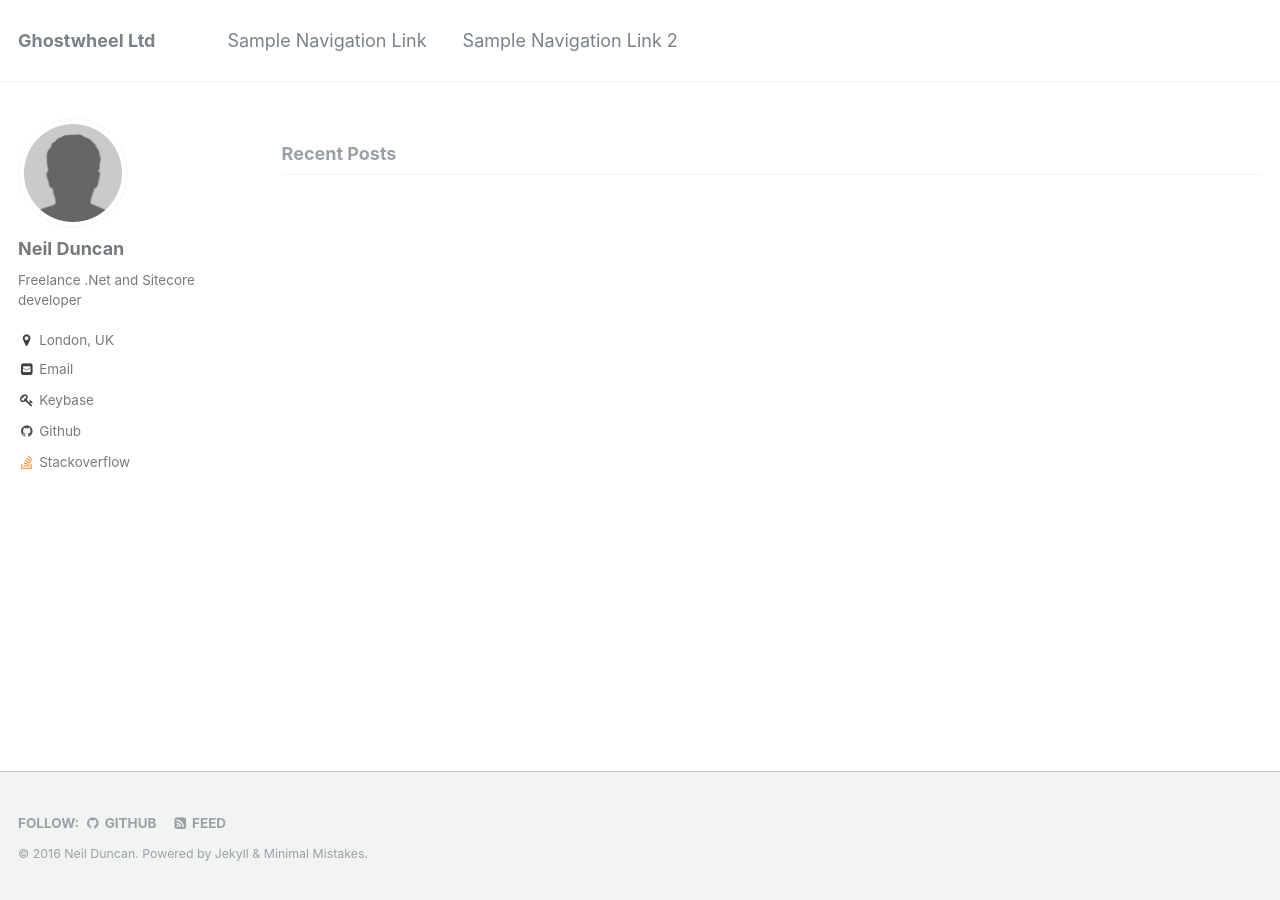
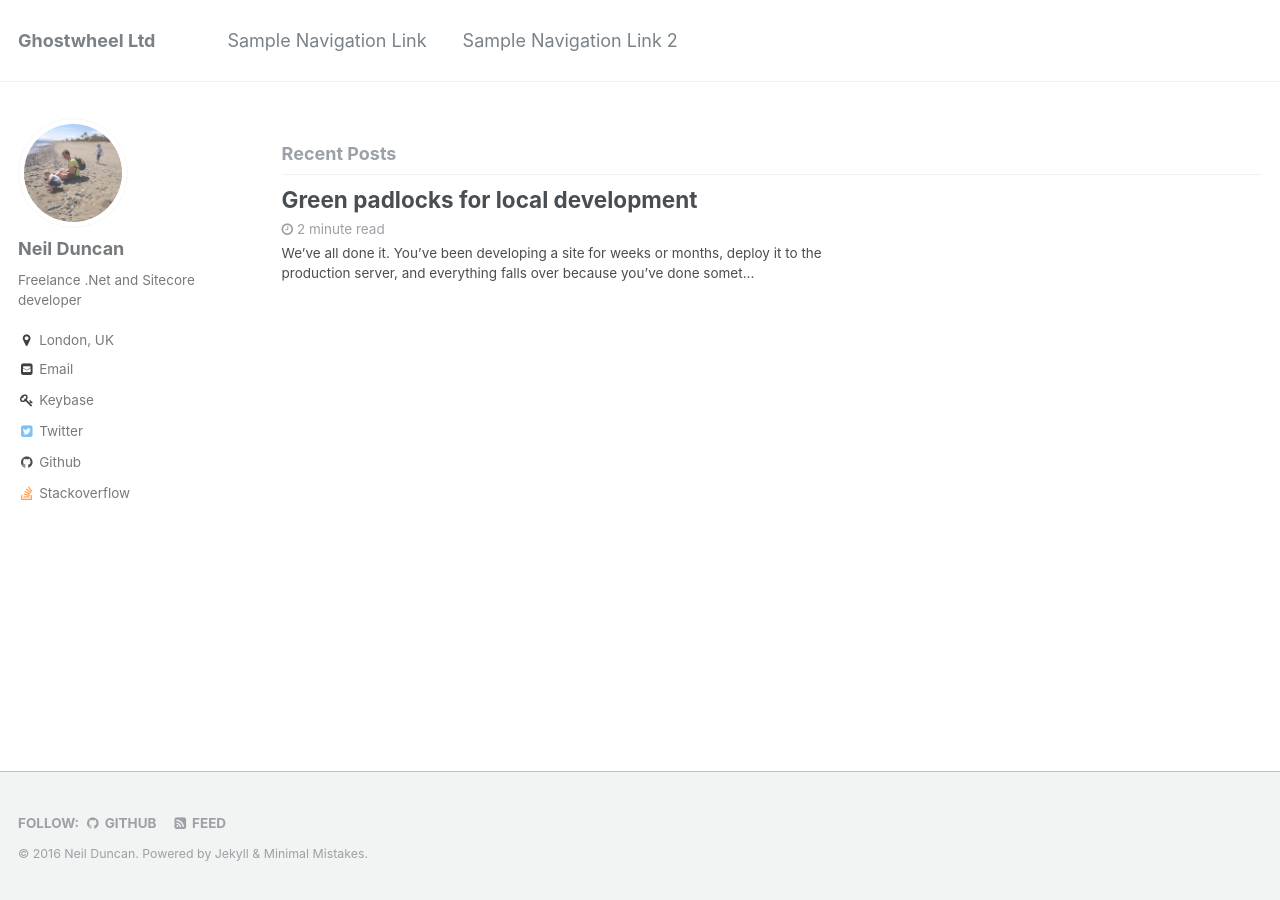
Before and after one commit to neilduncan/neilduncan.github.io, a Jekyll site: the page built from index.html, in a window 1280 px wide. Built offline with Jekyll 4.4.1, drawn with Linux system fonts in a browser that asks for light colours; the list of posts is cut into pages by our own code.

Commit message:
first blog post

```diff
--- a/_config.yml
+++ b/_config.yml
@@ -70,9 +70,9 @@ social:
 
 # Analytics
 analytics:
-  provider               : false # false (default), "google", "google-universal", "custom"
+  provider               : "google-universal" # false (default), "google", "google-universal", "custom"
   google:
-    tracking_id          :
+    tracking_id          : "UA-84322838-1"
 
 
 # Site Author
@@ -97,10 +97,10 @@ author:
   linkedin         :
   pinterest        :
   soundcloud       :
-  stackoverflow    : http://stackoverflow.com/users/283552/neild
+  stackoverflow    : "283552/neild"
   steam            :
   tumblr           :
-  twitter          :
+  twitter          : "BlimeyX"
   vine             :
   weibo            :
   xing             :
@@ -226,3 +226,16 @@ compress_html:
   clippings: all
   ignore:
     envs: development
+
+defaults:
+  # _posts
+  - scope:
+      path: ""
+      type: posts
+    values:
+      layout: single
+      author_profile: true
+      read_time: true
+      comments: true
+      share: true
+      related: true
--- a/_includes/author-profile.html
+++ b/_includes/author-profile.html
@@ -26,76 +26,76 @@
         <li><i class="fa fa-fw fa-map-marker" aria-hidden="true"></i> {{ author.location }}</li>
       {% endif %}
       {% if author.uri %}
-        <li><a href="{{ author.uri }}"><i class="fa fa-fw fa-chain" aria-hidden="true"></i> {{ site.data.ui-text[site.locale].website_label | default: "Website" }}</a></li>
+        <li><a target="_blank" href="{{ author.uri }}"><i class="fa fa-fw fa-chain" aria-hidden="true"></i> {{ site.data.ui-text[site.locale].website_label | default: "Website" }}</a></li>
       {% endif %}
       {% if author.email %}
-        <li><a href="mailto:{{ author.email }}"><i class="fa fa-fw fa-envelope-square" aria-hidden="true"></i> {{ site.data.ui-text[site.locale].email_label | default: "Email" }}</a></li>
+        <li><a target="_blank" href="mailto:{{ author.email }}"><i class="fa fa-fw fa-envelope-square" aria-hidden="true"></i> {{ site.data.ui-text[site.locale].email_label | default: "Email" }}</a></li>
       {% endif %}
       {% if author.keybase %}
-        <li><a href="https://keybase.io/{{ author.keybase }}"><i class="fa fa-fw fa-key" aria-hidden="true"></i> Keybase</a></li>
+        <li><a target="_blank" href="https://keybase.io/{{ author.keybase }}"><i class="fa fa-fw fa-key" aria-hidden="true"></i> Keybase</a></li>
       {% endif %}
       {% if author.twitter %}
-        <li><a href="https://twitter.com/{{ author.twitter }}"><i class="fa fa-fw fa-twitter-square" aria-hidden="true"></i> Twitter</a></li>
+        <li><a target="_blank" href="https://twitter.com/{{ author.twitter }}"><i class="fa fa-fw fa-twitter-square" aria-hidden="true"></i> Twitter</a></li>
       {% endif %}
       {% if author.facebook %}
-        <li><a href="https://www.facebook.com/{{ author.facebook }}"><i class="fa fa-fw fa-facebook-square" aria-hidden="true"></i> Facebook</a></li>
+        <li><a target="_blank" href="https://www.facebook.com/{{ author.facebook }}"><i class="fa fa-fw fa-facebook-square" aria-hidden="true"></i> Facebook</a></li>
       {% endif %}
       {% if author.google_plus %}
-        <li><a href="https://plus.google.com/+{{ author.google_plus }}"><i class="fa fa-fw fa-google-plus-square" aria-hidden="true"></i> Google+</a></li>
+        <li><a target="_blank" href="https://plus.google.com/+{{ author.google_plus }}"><i class="fa fa-fw fa-google-plus-square" aria-hidden="true"></i> Google+</a></li>
       {% endif %}
       {% if author.linkedin %}
-        <li><a href="https://www.linkedin.com/in/{{ author.linkedin }}"><i class="fa fa-fw fa-linkedin-square" aria-hidden="true"></i> LinkedIn</a></li>
+        <li><a target="_blank" href="https://www.linkedin.com/in/{{ author.linkedin }}"><i class="fa fa-fw fa-linkedin-square" aria-hidden="true"></i> LinkedIn</a></li>
       {% endif %}
       {% if author.xing %}
-        <li><a href="https://www.xing.com/profile/{{ author.xing }}"><i class="fa fa-fw fa-xing-square" aria-hidden="true"></i> XING</a></li>
+        <li><a target="_blank" href="https://www.xing.com/profile/{{ author.xing }}"><i class="fa fa-fw fa-xing-square" aria-hidden="true"></i> XING</a></li>
       {% endif %}
       {% if author.instagram %}
-        <li><a href="https://instagram.com/{{ author.instagram }}"><i class="fa fa-fw fa-instagram" aria-hidden="true"></i> Instagram</a></li>
+        <li><a target="_blank" href="https://instagram.com/{{ author.instagram }}"><i class="fa fa-fw fa-instagram" aria-hidden="true"></i> Instagram</a></li>
       {% endif %}
       {% if author.tumblr %}
-        <li><a href="https://{{ author.tumblr }}.tumblr.com"><i class="fa fa-fw fa-tumblr-square" aria-hidden="true"></i> Tumblr</a></li>
+        <li><a target="_blank" href="https://{{ author.tumblr }}.tumblr.com"><i class="fa fa-fw fa-tumblr-square" aria-hidden="true"></i> Tumblr</a></li>
       {% endif %}
       {% if author.bitbucket %}
-        <li><a href="https://bitbucket.org/{{ author.bitbucket }}"><i class="fa fa-fw fa-bitbucket" aria-hidden="true"></i> Bitbucket</a></li>
+        <li><a target="_blank" href="https://bitbucket.org/{{ author.bitbucket }}"><i class="fa fa-fw fa-bitbucket" aria-hidden="true"></i> Bitbucket</a></li>
       {% endif %}
       {% if author.github %}
-        <li><a href="https://github.com/{{ author.github }}"><i class="fa fa-fw fa-github" aria-hidden="true"></i> Github</a></li>
+        <li><a target="_blank" href="https://github.com/{{ author.github }}"><i class="fa fa-fw fa-github" aria-hidden="true"></i> Github</a></li>
       {% endif %}
       {% if author.stackoverflow %}
-        <li><a href="https://www.stackoverflow.com/users/{{ author.stackoverflow }}"><i class="fa fa-fw fa-stack-overflow" aria-hidden="true"></i> Stackoverflow</a></li>
+        <li><a target="_blank" href="https://www.stackoverflow.com/users/{{ author.stackoverflow }}"><i class="fa fa-fw fa-stack-overflow" aria-hidden="true"></i> Stackoverflow</a></li>
       {% endif %}
       {% if author.lastfm %}
-        <li><a href="https://lastfm.com/user/{{ author.lastfm }}"><i class="fa fa-fw fa-lastfm-square" aria-hidden="true"></i> Last.fm</a></li>
+        <li><a target="_blank" href="https://lastfm.com/user/{{ author.lastfm }}"><i class="fa fa-fw fa-lastfm-square" aria-hidden="true"></i> Last.fm</a></li>
       {% endif %}
       {% if author.dribbble %}
-        <li><a href="https://dribbble.com/{{ author.dribbble }}"><i class="fa fa-fw fa-dribbble" aria-hidden="true"></i> Dribbble</a></li>
+        <li><a target="_blank" href="https://dribbble.com/{{ author.dribbble }}"><i class="fa fa-fw fa-dribbble" aria-hidden="true"></i> Dribbble</a></li>
       {% endif %}
       {% if author.pinterest %}
-        <li><a href="https://www.pinterest.com/{{ author.pinterest }}"><i class="fa fa-fw fa-pinterest" aria-hidden="true"></i> Pinterest</a></li>
+        <li><a target="_blank" href="https://www.pinterest.com/{{ author.pinterest }}"><i class="fa fa-fw fa-pinterest" aria-hidden="true"></i> Pinterest</a></li>
       {% endif %}
       {% if author.foursquare %}
-        <li><a href="https://foursquare.com/{{ author.foursquare }}"><i class="fa fa-fw fa-foursquare" aria-hidden="true"></i> Foursquare</a></li>
+        <li><a target="_blank" href="https://foursquare.com/{{ author.foursquare }}"><i class="fa fa-fw fa-foursquare" aria-hidden="true"></i> Foursquare</a></li>
       {% endif %}
       {% if author.steam %}
-        <li><a href="https://steamcommunity.com/id/{{ author.steam }}"><i class="fa fa-fw fa-steam-square" aria-hidden="true"></i> Steam</a></li>
+        <li><a target="_blank" href="https://steamcommunity.com/id/{{ author.steam }}"><i class="fa fa-fw fa-steam-square" aria-hidden="true"></i> Steam</a></li>
       {% endif %}
       {% if author.youtube %}
-        <li><a href="https://www.youtube.com/user/{{ author.youtube }}"><i class="fa fa-fw fa-youtube-square" aria-hidden="true"></i> YouTube</a></li>
+        <li><a target="_blank" href="https://www.youtube.com/user/{{ author.youtube }}"><i class="fa fa-fw fa-youtube-square" aria-hidden="true"></i> YouTube</a></li>
       {% endif %}
       {% if author.soundcloud %}
-        <li><a href="https://soundcloud.com/{{ author.soundcloud }}"><i class="fa fa-fw fa-soundcloud" aria-hidden="true"></i> Soundcloud</a></li>
+        <li><a target="_blank" href="https://soundcloud.com/{{ author.soundcloud }}"><i class="fa fa-fw fa-soundcloud" aria-hidden="true"></i> Soundcloud</a></li>
       {% endif %}
       {% if author.weibo %}
-        <li><a href="https://www.weibo.com/{{ author.weibo }}"><i class="fa fa-fw fa-weibo" aria-hidden="true"></i> Weibo</a></li>
+        <li><a target="_blank" href="https://www.weibo.com/{{ author.weibo }}"><i class="fa fa-fw fa-weibo" aria-hidden="true"></i> Weibo</a></li>
       {% endif %}
       {% if author.flickr %}
-        <li><a href="https://www.flickr.com/{{ author.flickr }}"><i class="fa fa-fw fa-flickr" aria-hidden="true"></i> Flickr</a></li>
+        <li><a target="_blank" href="https://www.flickr.com/{{ author.flickr }}"><i class="fa fa-fw fa-flickr" aria-hidden="true"></i> Flickr</a></li>
       {% endif %}
       {% if author.codepen %}
-        <li><a href="https://codepen.io/{{ author.codepen }}"><i class="fa fa-fw fa-codepen" aria-hidden="true"></i> CodePen</a></li>
+        <li><a target="_blank" href="https://codepen.io/{{ author.codepen }}"><i class="fa fa-fw fa-codepen" aria-hidden="true"></i> CodePen</a></li>
       {% endif %}
       {% if author.vine %}
-        <li><a href="https://vine.co/u/{{ author.vine }}"><i class="fa fa-fw fa-vine" aria-hidden="true"></i> Vine</a></li>
+        <li><a target="_blank" href="https://vine.co/u/{{ author.vine }}"><i class="fa fa-fw fa-vine" aria-hidden="true"></i> Vine</a></li>
       {% endif %}
     </ul>
   </div>
--- /dev/null
+++ b/_posts/2016-09-17-green-padlock-for-local-development.md
@@ -0,0 +1,59 @@
+---
+layout: single
+title: Green padlocks for local development
+category: SSL
+excerpt: We've all done it. You've been developing a site for weeks or months, deploy it to the production server, and everything falls over because you've done something dumb related to SSL and browser security. It's easily done.
+---
+
+We've all done it.
+
+You've been developing a site for weeks or months, deploy it to the production server, and everything falls over because you've done something dumb related to SSL and browser security. It's easily done.
+
+Usually, this is because either developers don't use SSL at all when building (*really bad*), or are using self signed certificates and are used to having to ignore certificate errors (*not quite as bad, but still bad*).
+
+The way I mitigate this is - when I'm building a site that requires SSL on the server, I _run totally valid SSL certificates on my local machine_. I usually work for [digital agencies](http://www.aqueduct.co.uk), so I usually run LOTS of different sites on my developer PC.
+
+What I really want is a self signed wildcard certificate that validates correctly and gives me nice green padlocks in my browser. Here's how to do this.
+
+Install a fake trusted root authority
+-------------------------------------
+Before we generate our fancy new certificate, we'll need a fake authority to sign it for us.
+On Windows 7, you can run `makecert`, which is a tool that comes with Visual Studio or the Windows SDK.
+
+    makecert.exe -n "CN=Ghostwheel Development Root CA,O=Ghostwheel,OU=Development,L=London,S=London,C=UK" -pe -ss Root -sr LocalMachine -sky exchange -m 120 -a sha1 -len 2048 -r
+
+If you're on Windows 10, you'll need to run the Powershell command [New-SelfSignedCertificate](https://technet.microsoft.com/library/hh848633).
+
+Install a wildcard certificate for *.local.com
+----------------------------------------------
+Next, we need a wildcard certificate, signed by the new root authority.
+
+    makecert.exe -n "CN=*.local.com" -pe -ss My -sr LocalMachine -sky exchange -m 120 -in "Ghostwheel Development Root CA" -is Root -ir LocalMachine -a sha1 -eku 1.3.6.1.5.5.7.3.1
+
+Bind the certificate to port 443
+--------------------------------
+To use the new certificate in IIS, it needs to be bound to port 443. This will allow us to have _lots_ of sites all running SSL.
+
+Open up powershell then
+
+    dir Cert:\LocalMachine\My
+
+Find the thumbprint of the new cert (XXXXXXXXX)
+
+    Import-Module WebAdministration
+    cd IIS:\SslBindings
+    Remove-Item .\0.0.0.0!443
+    Get-Item cert:\LocalMachine\My\XXXXXXXXX | New-Item 0.0.0.0!443
+
+Once the steps above have been done once, there's no need to ever do them again.
+
+Add the binding for your site
+-----------------------------
+First, add an entry in your [hosts file](https://support.rackspace.com/how-to/modify-your-hosts-file/) for the website you want to use. It needs to be of the form *.local.com for the certificate to validate properly.
+
+    127.0.0.1 mysite.local.com
+
+Finally, we need to add a binding in IIS so that we can serve our local site as `https://`
+The IIS UI is a bit deficient here. It's expecting that you'll never have more than one site running against a single certificate (port/IP address). Luckily, we can do it via the command line.
+
+    %systemroot%\system32\inetsrv\appcmd set site /site.name: mysite.local.com /+bindings.[protocol='https',bindingInformation='*:443:mysite.local.com']
```
Also changed, not shown: images/bio-photo.jpg, 2 other files.
